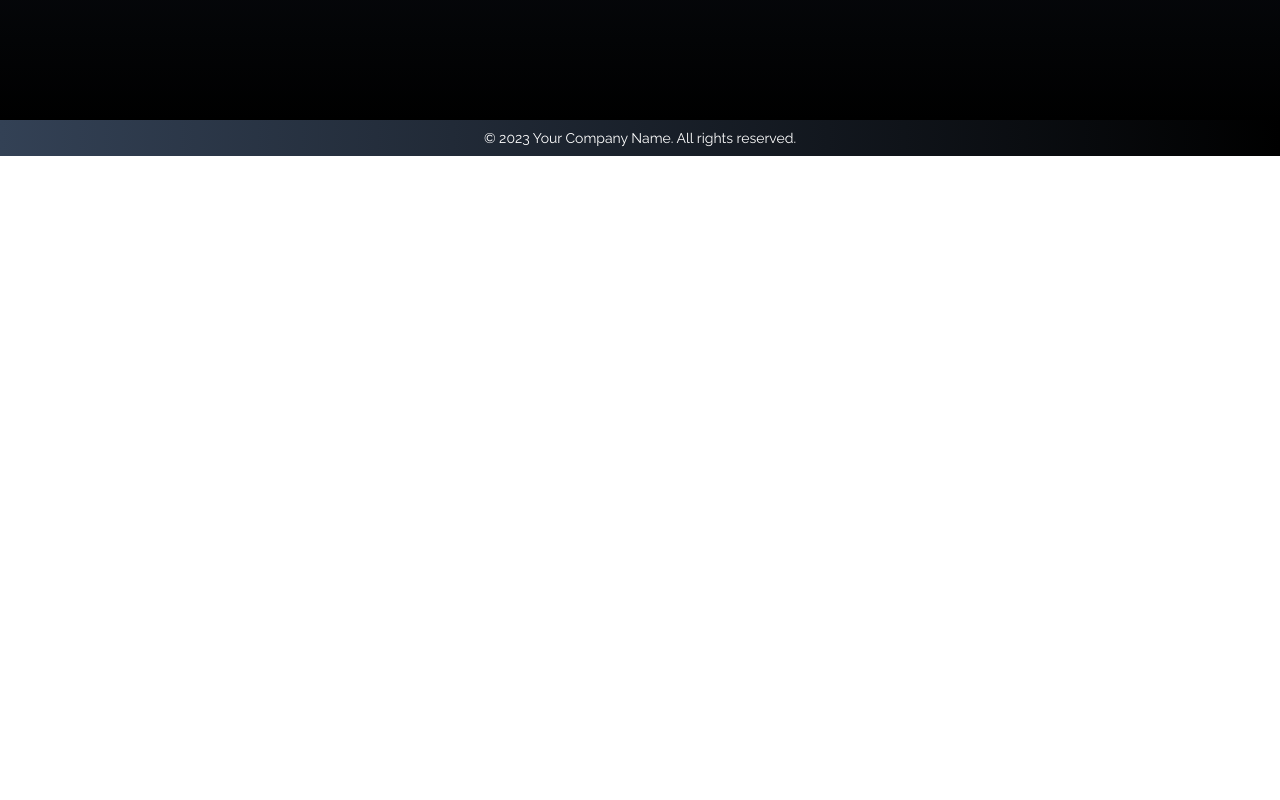
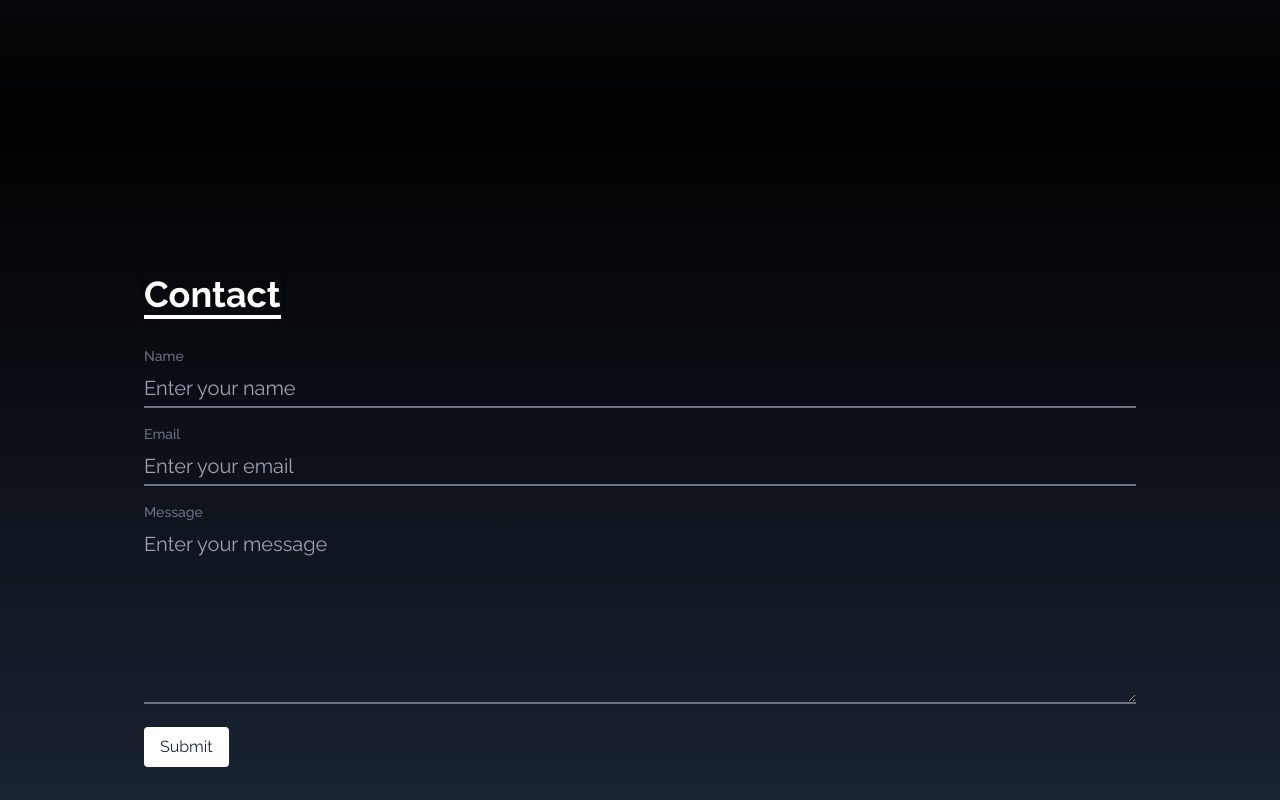
Before and after one commit to DrinVitia/Portfolio, a React (Create React App) app: page / in a window 1280 px wide. Shown: the part 1480-2280 px from the top of the page. Before the commit the page ends 1636 px from the top, so only its background shows below. Built offline with nearby package versions, Linux system fonts and the light colour scheme; the HTML template or start-up script is replaced by a standard one.

Commit message:
Add Contact component to App.js

```diff
--- a/src/App.js
+++ b/src/App.js
@@ -3,6 +3,7 @@ import Home from "./components/home";
 import Socials from "./components/Socials";
 import About from "./components/about";
 import Footer from "./components/footer";
+import Contact from "./components/Contact";
 
 
 function App() {
@@ -12,6 +13,7 @@ function App() {
     <Home />
     <Socials />
     <About />
+    <Contact />
     <Footer />
    </div>
   );
--- /dev/null
+++ b/src/components/Contact.jsx
@@ -0,0 +1,91 @@
+import React, { useState } from "react";
+
+const Contact = () => {
+  const [name, setName] = useState("");
+  const [email, setEmail] = useState("");
+  const [message, setMessage] = useState("");
+  const [showPopup, setShowPopup] = useState(false);
+
+  const handleSubmit = (event) => {
+    event.preventDefault();
+    console.log("Form submitted!", name, email, message);
+    // You can add your form submission logic here
+    setShowPopup(true);
+    setTimeout(() => setShowPopup(false), 5000); // Hide the popup after 5 seconds (5000 milliseconds)
+  };
+
+  return (
+    <div id="Contact" className="bg-gradient-to-b from-black to-slate-800 text-white w-full h-screen">
+      <div className="max-w-screen-lg p-4 mx-auto flex flex-col justify-center w-full h-full">
+        <div className="pb-8">
+          <p className="text-4xl font-bold inline border-b-4 border-white shadow-md hover:cursor-pointer">
+            Contact
+          </p>
+        </div>
+        <form onSubmit={handleSubmit}>
+          <div className="mb-4">
+            <label
+              htmlFor="name"
+              className="block text-gray-500 text-sm font-medium mb-2"
+            >
+              Name
+            </label>
+            <input
+              type="text"
+              name="name"
+              value={name}
+              onChange={(event) => setName(event.target.value)}
+              className="border-gray-500 bg-transparent border-b-2 focus:outline-none focus:border-b-4 w-full text-xl pb-1"
+              placeholder="Enter your name"
+            />
+          </div>
+          <div className="mb-4">
+            <label
+              htmlFor="email"
+              className="block text-gray-500 text-sm font-medium mb-2"
+            >
+              Email
+            </label>
+            <input
+              type="email"
+              name="email"
+              value={email}
+              onChange={(event) => setEmail(event.target.value)}
+              className="border-gray-500 bg-transparent border-b-2 focus:outline-none focus:border-b-4 w-full text-xl pb-1"
+              placeholder="Enter your email"
+            />
+          </div>
+          <div className="mb-4">
+            <label
+              htmlFor="message"
+              className="block text-gray-500 text-sm font-medium mb-2"
+            >
+              Message
+            </label>
+            <textarea
+              name="message"
+              value={message}
+              onChange={(event) => setMessage(event.target.value)}
+              className="border-gray-500 bg-transparent border-b-2 focus:outline-none focus:border-b-4 w-full text-xl pb-1"
+              placeholder="Enter your message"
+              rows="6"
+            ></textarea>
+          </div>
+          <button
+            type="submit"
+            className="bg-white text-gray-800 py-2 px-4 rounded hover:bg-gray-300 transition-colors duration-150 focus:outline-none"
+          >
+            Submit
+          </button>
+        </form>
+        {showPopup && (
+          <div className="fixed bottom-0 right-0 mb-4 mr-4 bg-white text-gray-800 py-2 px-4 rounded-md shadow-lg">
+            Message sent!
+          </div>
+        )}
+      </div>
+    </div>
+  );
+};
+
+export default Contact;
```
